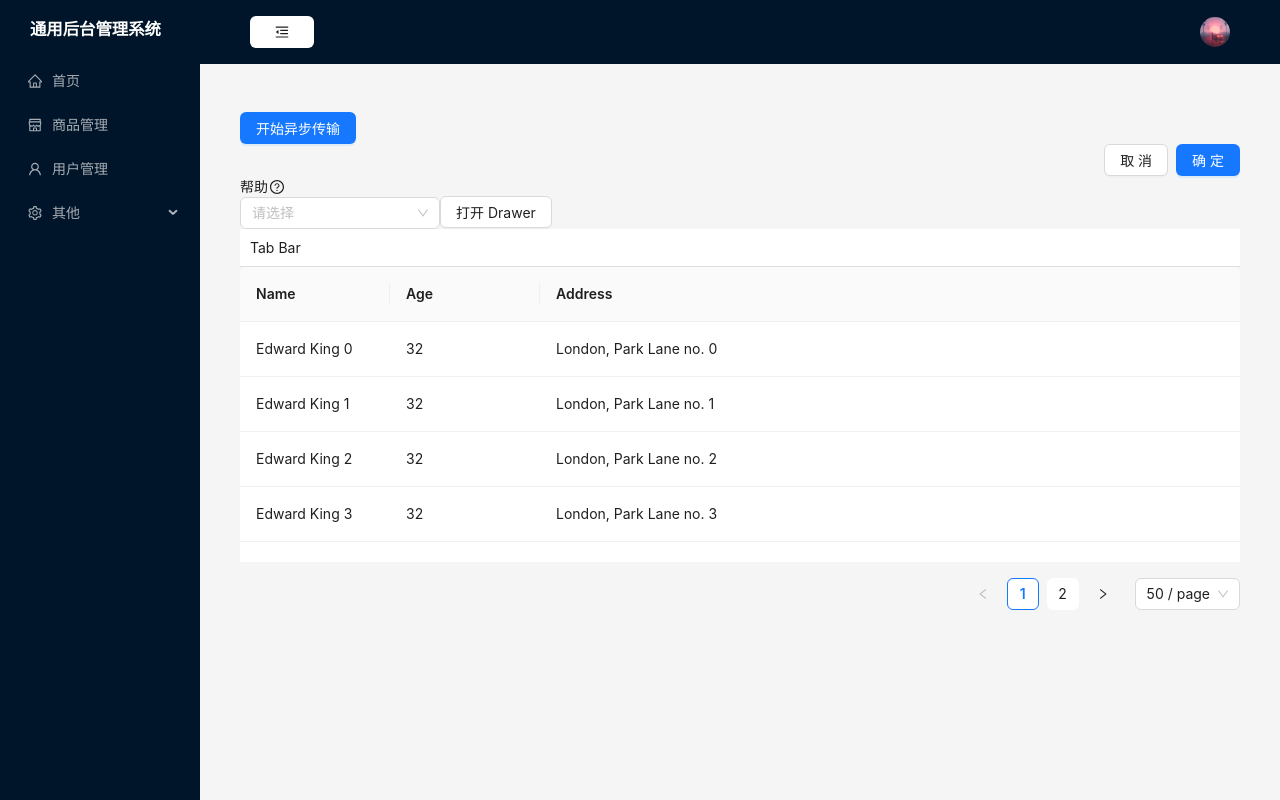
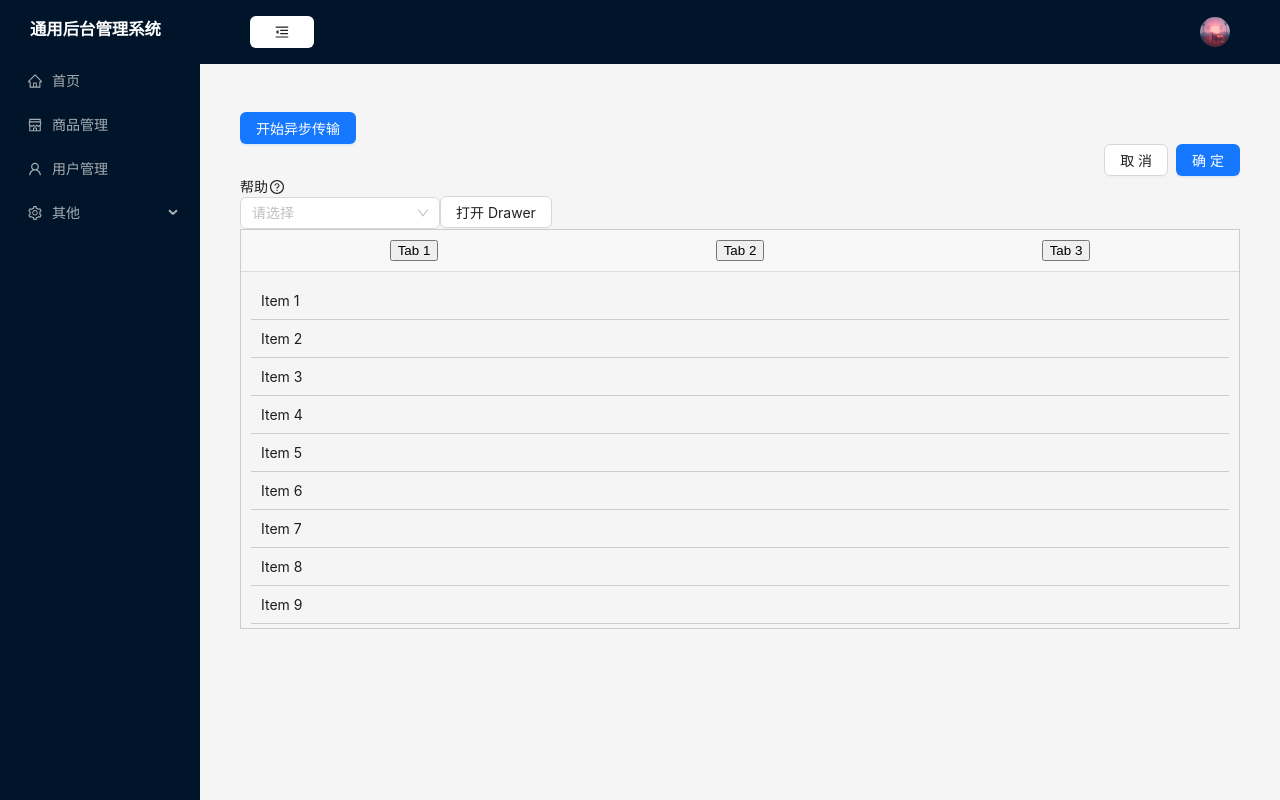
Before and after one commit to xieswjtu/basic-manage, a React (Create React App) app: page /other/pageTwo in a window 1280 px wide. Built offline with nearby package versions, Linux system fonts and the light colour scheme.

Commit message:
feat: component

```diff
--- /dev/null
+++ b/src/components/StickyTable/TabList.css
@@ -0,0 +1,27 @@
+.container {
+  width: 100%;
+  max-height: 400px; /* 可调节的高度 */
+  border: 1px solid #ccc;
+  overflow-y: auto;
+  position: relative;
+}
+
+.tab-bar {
+  display: flex;
+  justify-content: space-around;
+  background-color: #f8f8f8;
+  padding: 10px;
+  border-bottom: 1px solid #ddd;
+  position: sticky;
+  top: 0;
+  z-index: 10;
+}
+
+.content {
+  padding: 10px;
+}
+
+.item {
+  padding: 10px;
+  border-bottom: 1px solid #ccc;
+}
--- a/src/components/StickyTable/index.css
+++ /dev/null
@@ -1,3 +0,0 @@
-.sticky-row {
-    transition: top 0.3s;
-  }
--- a/src/components/StickyTable/index.js
+++ b/src/components/StickyTable/index.js
@@ -1,72 +1,25 @@
-import React, { useState, useEffect, useRef } from 'react';
-import { Table } from 'antd';
-import "./index.css"
+import React, { useEffect, useRef, useState } from 'react';
+import './TabList.css'; // 引入样式
 
-const StickyTable = ({ dataSource, columns }) => {
-  const [selectedRow, setSelectedRow] = useState(null);
-  const tableContainerRef = useRef(null);
-  const stickyRef = useRef(null);
-  const tabBarRef = useRef(null);
+const StickyTable = () => {
 
-  useEffect(() => {
-    const handleScroll = () => {
-      if (selectedRow && stickyRef.current && tableContainerRef.current && tabBarRef.current) {
-        const containerTop = tableContainerRef.current.getBoundingClientRect().top;
-        const tabBarHeight = tabBarRef.current.offsetHeight;
-        const selectedTop = stickyRef.current.getBoundingClientRect().top;
-
-        if (selectedTop < containerTop + tabBarHeight) {
-          stickyRef.current.style.position = 'sticky';
-          stickyRef.current.style.top = `${tabBarHeight}px`;
-          stickyRef.current.style.zIndex = '100';
-        } else {
-          stickyRef.current.style.position = 'static';
-        }
-      }
-    };
-
-    const container = tableContainerRef.current;
-    if (container) {
-      container.addEventListener('scroll', handleScroll);
-    }
-    return () => {
-      if (container) {
-        container.removeEventListener('scroll', handleScroll);
-      }
-    };
-  }, [selectedRow]);
-
-  const onRowClick = (record) => {
-    setSelectedRow(record);
-  };
 
   return (
-    <div>
-      <div ref={tabBarRef} style={{ background: '#fff', padding: '10px', borderBottom: '1px solid #ddd' }}>
-        {/* Tab 栏的内容 */}
-        <div>Tab Bar</div>
+    <div className="container">
+      <div className="tab-bar">
+        <button>Tab 1</button>
+        <button>Tab 2</button>
+        <button>Tab 3</button>
       </div>
-      <div ref={tableContainerRef} style={{ height: '400px', overflowY: 'auto' }}>
-        {selectedRow && (
-          <div ref={stickyRef} className="sticky-row" style={{ background: '#f0f2f5', padding: '10px' }}>
-            {`Selected: ${selectedRow.name}`}
+      <div className="content">
+        {[...Array(50)].map((_, index) => (
+          <div key={index} className="item">
+            Item {index + 1}
           </div>
-        )}
-      <Table
-        dataSource={dataSource}
-        columns={columns}
-        pagination={{pageSize: 50,}}
-        scroll={{y: 240,}}
-        onRow={(record) => ({
-          onClick: () => onRowClick(record),
-        })}
-        rowClassName={(record) =>
-          selectedRow && record.key === selectedRow.key ? 'selected-row' : ''
-        }
-      />
+        ))}
       </div>
     </div>
   );
 };
 
-export default StickyTable;
+export default StickyTable
--- a/src/page/other/pageTwo.js
+++ b/src/page/other/pageTwo.js
@@ -8,11 +8,12 @@ import DrawerBody from '../../components/DrawerBody/index.tsx'
 // import ColorPicker from '../../components/ColorPicker/index.tsx'
 import { message } from 'antd'
 import StickyTable from '../../components/StickyTable/index.js'
-import ModalBody from '../../components/ModalBody/index.tsx'
-import { click } from "@testing-library/user-event/dist/click";
-import Index from "../../components/ModalBody/index.tsx";
 
 const PageTwo = () => {
+    //uesLoading用于Modal组件演示
+    const [open, setOpen] = useState(false);
+    // const [confirmLoading, setConfirmLoading] = useState(false);
+    const [modalText, setModalText] = useState('内容');
     const delay = function(t){
         return new Promise((resolve)=>{
             setTimeout(() => {
@@ -22,29 +23,19 @@ const PageTwo = () => {
         })
     }
     const [loading, onSubmit] = useLoading(async () => {
-       console.log(loading)
        setModalText("请等待...")
-       await delay(2000)
+       try {
+        const response = await fetch("http://localhost:3000/posts")
+        console.log(response)
+        await delay(2000)
+       } catch (error) {
+        console.log(error)
+       }
       })
-    console.log(loading)
-    const [open, setOpen] = useState(false);
-    // const [confirmLoading, setConfirmLoading] = useState(false);
-    const [modalText, setModalText] = useState('内容');
-
     const showModal = () => {
         setOpen(true);
-        setModalText('内容')
+        setModalText('fetchAPI演示')
     };
-
-    // const handleOk = () => {
-    //     setModalText('The modal will be closed after two seconds');
-    //     setConfirmLoading(true);
-    //     setTimeout(() => {
-    //     setOpen(false);
-    //     setConfirmLoading(false);
-    //     }, 2000);
-    // };
-
     const handleCancel = () => {
         console.log('Clicked cancel button');
         setOpen(false);
@@ -58,7 +49,6 @@ const PageTwo = () => {
             }, t)
         })
     }
-
     const clickHandler = () =>{
         return confirmDelay(1000)
     }
@@ -97,7 +87,7 @@ const PageTwo = () => {
           label: `默认数据 ${i}`,
         });
     }
-
+    //DrawerBody组件演示
     const handleShow = () => {
         console.log('Drawer is shown')
       }
@@ -105,7 +95,6 @@ const PageTwo = () => {
     const handleClose = () => {
         console.log('Drawer is closed')
     }
-
     const showTest = () => {
         // 这里可以添加自定义逻辑，例如检查用户权限等
         return true // 返回 true 时 Drawer 可以显示
```
